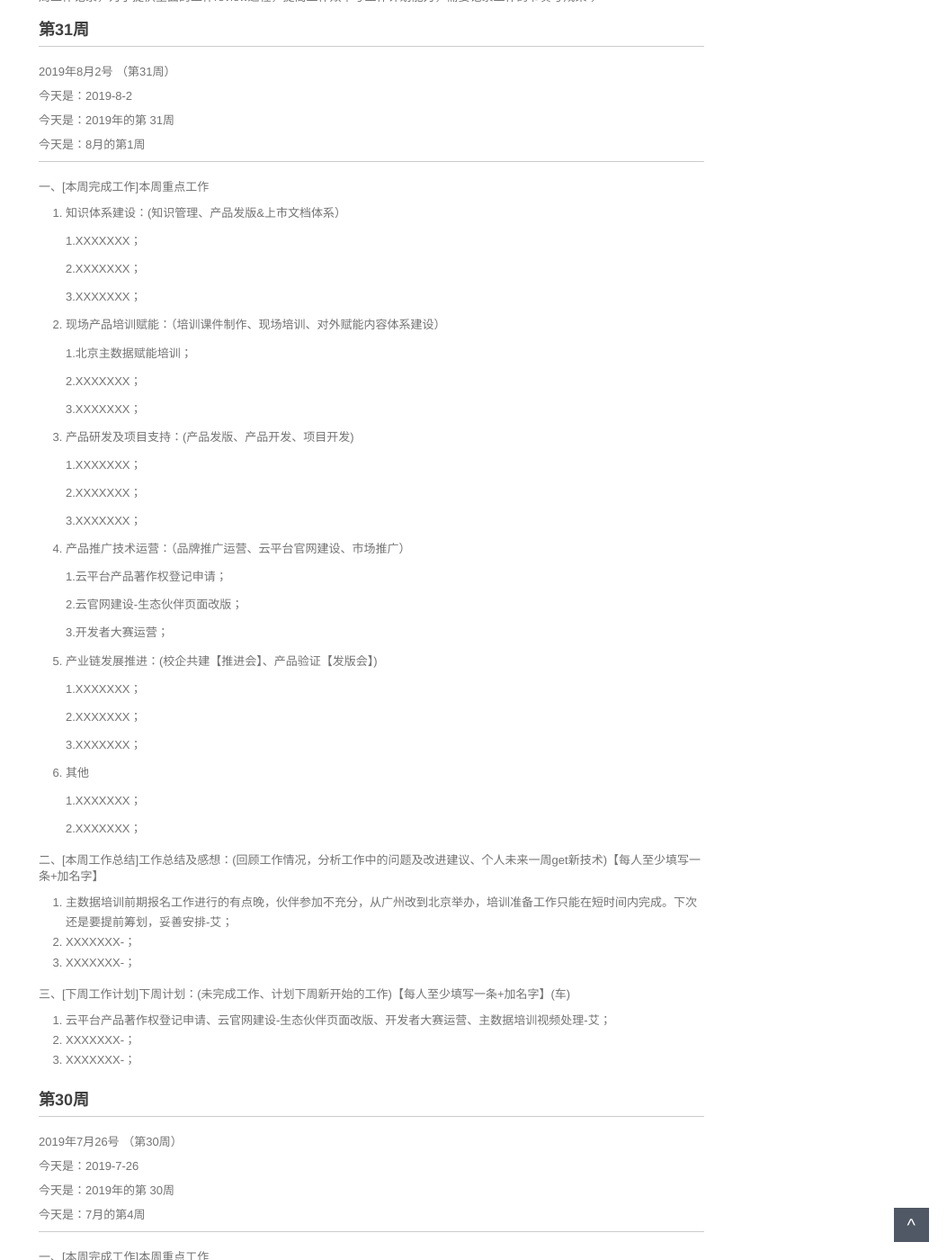
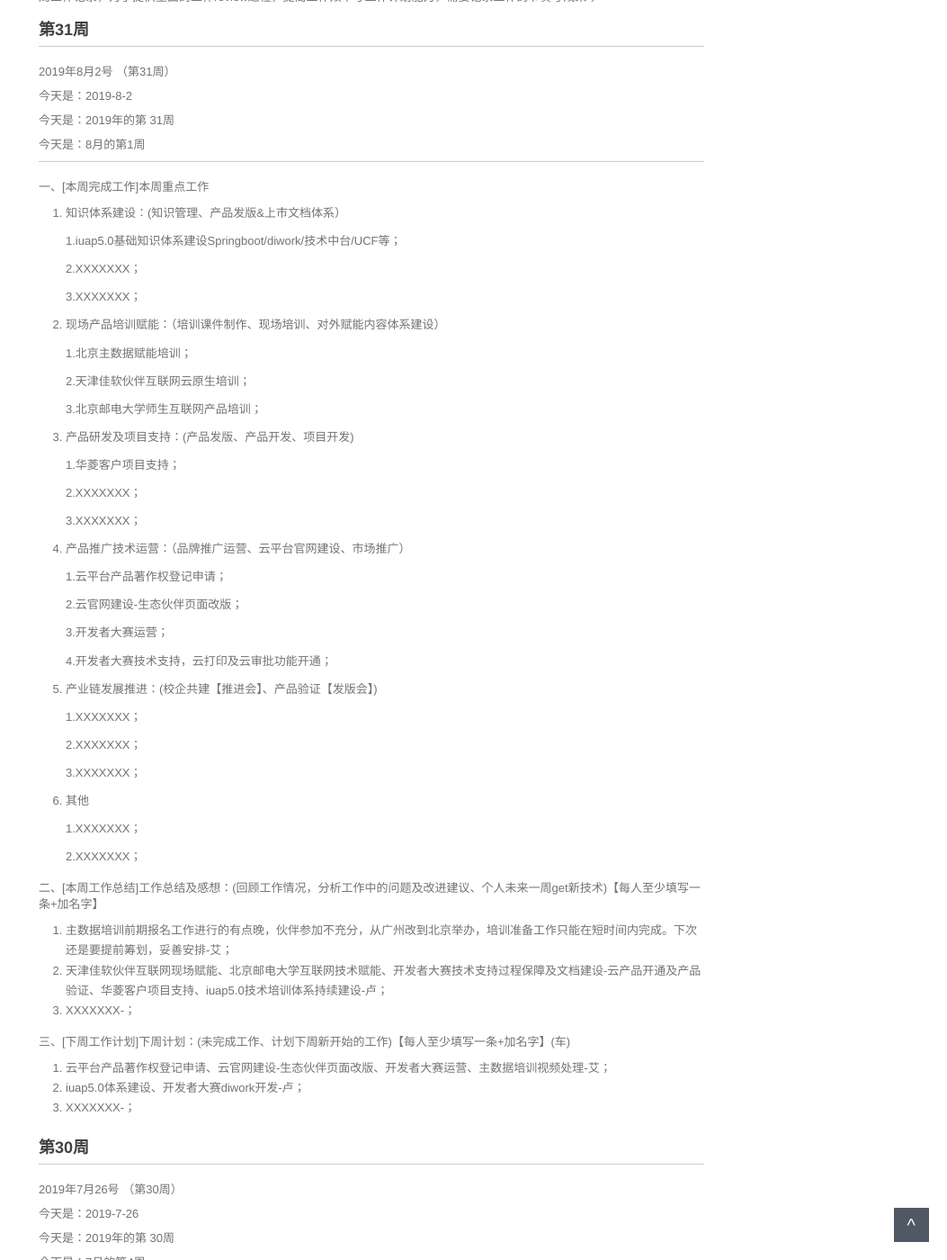
Before and after one commit to walllFlower/blog, a Jekyll site: the page built from _posts/2018-07-17-day_report_cxz.md, in a window 1280 px wide and 1400 px high, scrolled down 310 px. Shown: the whole window at 90% size, without its empty margins (227-1280 px from the left). Built offline with Jekyll 4.4.1, drawn with Linux system fonts in a browser that asks for light colours; comment, search, counter and statistics services are not loaded.

Commit message:
Update 2018-07-17-day_report_cxz.md

```diff
--- a/_posts/2018-07-17-day_report_cxz.md
+++ b/_posts/2018-07-17-day_report_cxz.md
@@ -25,7 +25,7 @@ categories: 技术运营工作周报
 
 1. 知识体系建设：(知识管理、产品发版&上市文档体系）
 
-    1.XXXXXXX；
+    1.iuap5.0基础知识体系建设Springboot/diwork/技术中台/UCF等；
 
     2.XXXXXXX；
 
@@ -35,13 +35,13 @@ categories: 技术运营工作周报
 
     1.北京主数据赋能培训；
 
-    2.XXXXXXX；
-
-    3.XXXXXXX；
+    2.天津佳软伙伴互联网云原生培训；
+
+    3.北京邮电大学师生互联网产品培训；
 
 3. 产品研发及项目支持：(产品发版、产品开发、项目开发)
 
-    1.XXXXXXX；
+    1.华菱客户项目支持；
 
     2.XXXXXXX；
 
@@ -55,6 +55,8 @@ categories: 技术运营工作周报
 
     3.开发者大赛运营；
 
+    4.开发者大赛技术支持，云打印及云审批功能开通；
+
 
 5. 产业链发展推进：(校企共建【推进会】、产品验证【发版会】)
 
@@ -73,13 +75,13 @@ categories: 技术运营工作周报
 二、[本周工作总结]工作总结及感想：(回顾工作情况，分析工作中的问题及改进建议、个人未来一周get新技术)【每人至少填写一条+加名字】
 
 1. 主数据培训前期报名工作进行的有点晚，伙伴参加不充分，从广州改到北京举办，培训准备工作只能在短时间内完成。下次还是要提前筹划，妥善安排-艾；
-2. XXXXXXX-；
+2. 天津佳软伙伴互联网现场赋能、北京邮电大学互联网技术赋能、开发者大赛技术支持过程保障及文档建设-云产品开通及产品验证、华菱客户项目支持、iuap5.0技术培训体系持续建设-卢；
 3. XXXXXXX-；
 
 三、[下周工作计划]下周计划：(未完成工作、计划下周新开始的工作)【每人至少填写一条+加名字】(车)
 
 1. 云平台产品著作权登记申请、云官网建设-生态伙伴页面改版、开发者大赛运营、主数据培训视频处理-艾；
-2. XXXXXXX-；
+2. iuap5.0体系建设、开发者大赛diwork开发-卢；
 3. XXXXXXX-；
 
 
```
